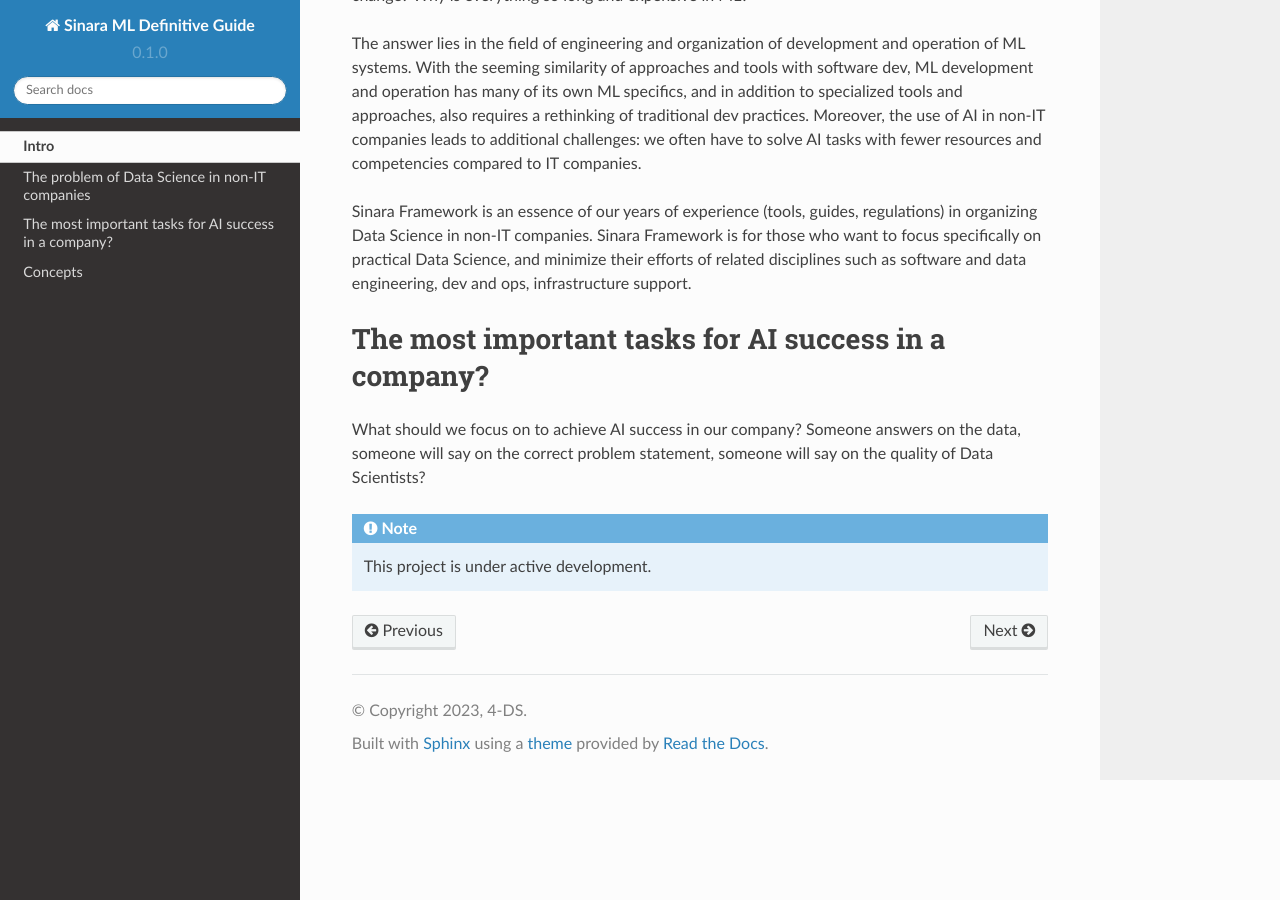
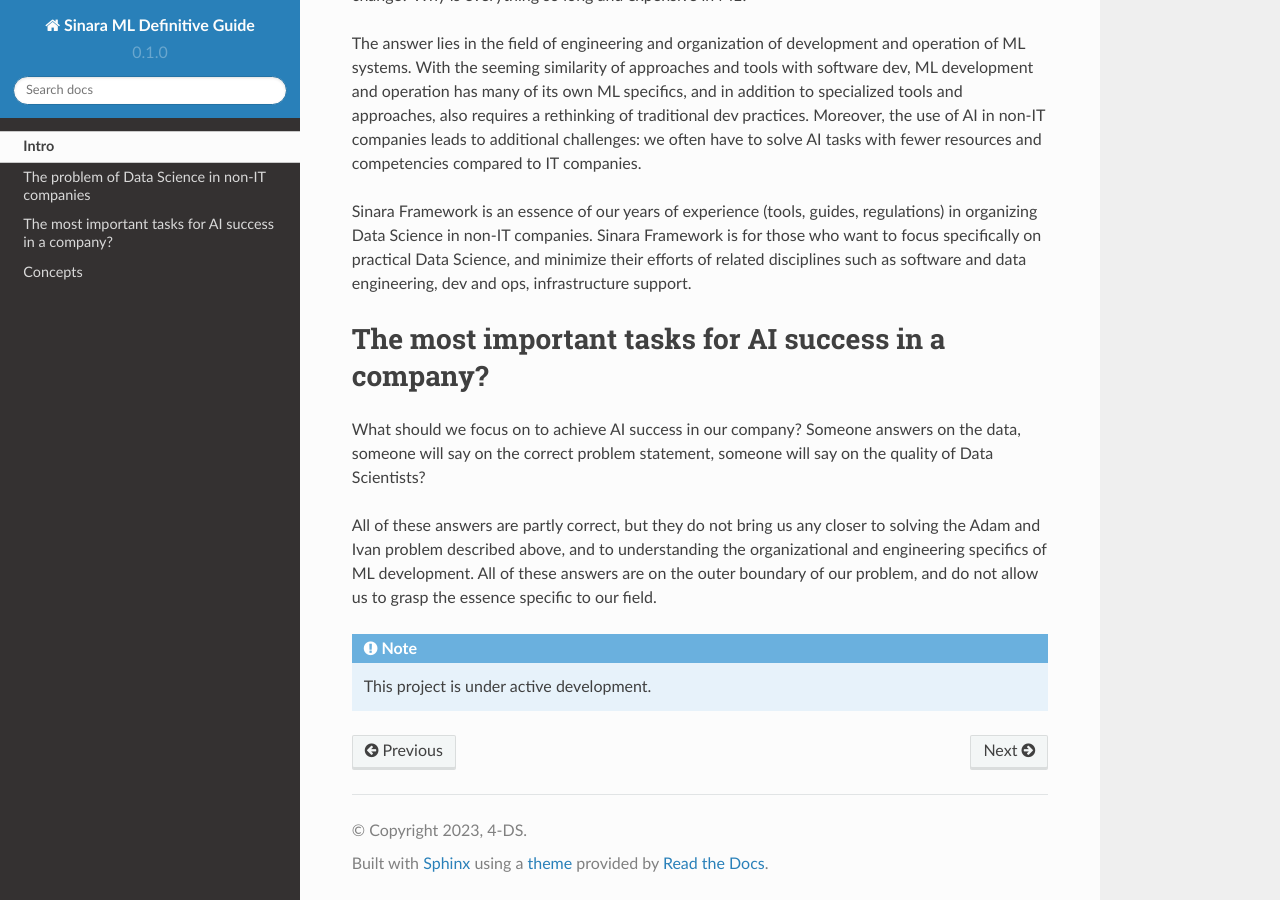
Before and after one commit to 4-DS/SinaraML-Def-Guide, a Sphinx documentation site: the page built from docs/source/intro.rst, in a window 1280 px wide and 900 px high, scrolled down 909 px. Built offline with Sphinx 7.4.7 and the Read the Docs theme 2.0.0, drawn with Linux system fonts in a browser that asks for light colours.

Commit message:
Update intro.rst

```diff
--- a/docs/source/intro.rst
+++ b/docs/source/intro.rst
@@ -23,6 +23,8 @@ The most important tasks for AI success in a company?
 =====================================================
 What should we focus on to achieve AI success in our company? Someone answers on the data, someone will say on the correct problem statement, someone will say on the quality of Data Scientists?
 
+All of these answers are partly correct, but they do not bring us any closer to solving the Adam and Ivan problem described above, and to understanding the organizational and engineering specifics of ML development. All of these answers are on the outer boundary of our problem, and do not allow us to grasp the essence specific to our field.
+
 .. note::
 
    This project is under active development.
```
